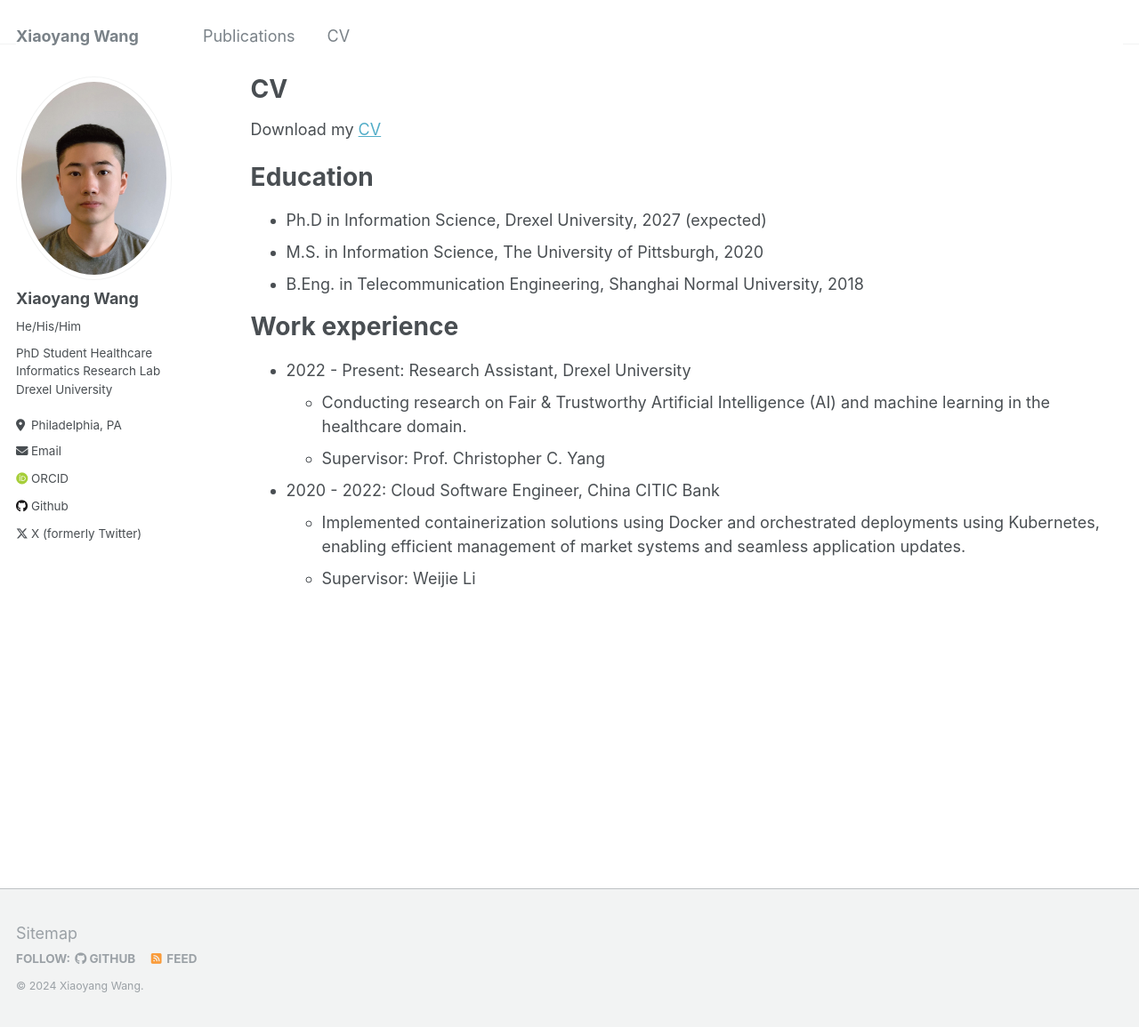
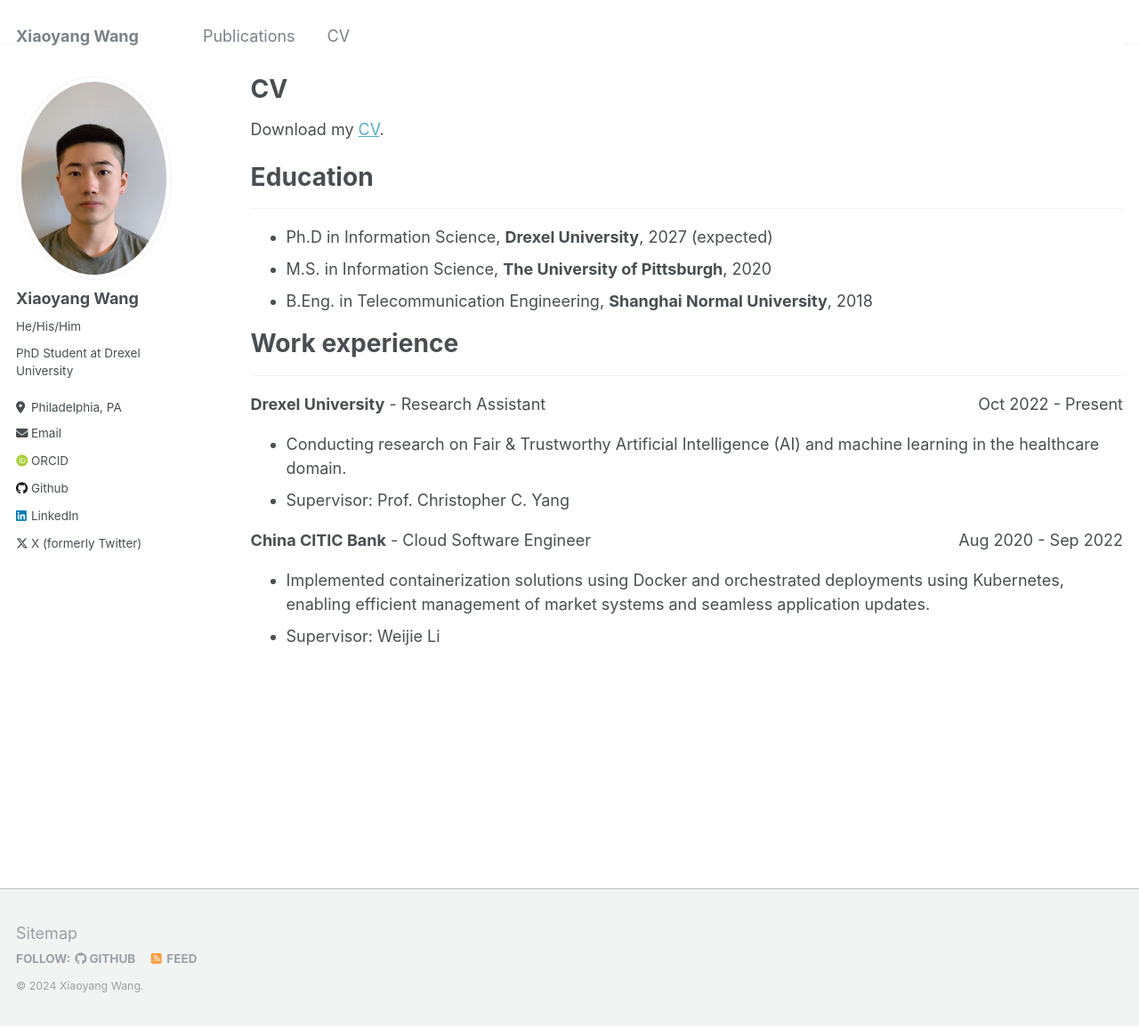
Before and after one commit to wangxiaoyang0412/wangxiaoyang.github.io, a Jekyll site: the page built from _pages/cv.md, in a window 1280 px wide and 1155 px high. Shown: the whole window at 89% size. Built offline with Jekyll 4.4.1, drawn with Linux system fonts in a browser that asks for light colours; some web fonts are replaced.

Commit message:
Add, commit, and push changes to GitHub

```diff
--- a/_config.yml
+++ b/_config.yml
@@ -24,10 +24,7 @@ author:
   avatar           : "bio-photo.jpg"
   name             : "Xiaoyang Wang"
   pronouns         : "He/His/Him"
-  bio              : |
-                    PhD Student
-                    Healthcare Informatics Research Lab
-                    Drexel University
+  bio              : "PhD Student at Drexel University"
   location         : "Philadelphia, PA"
   employer         : # "Red Brick University"
   uri              : # URL
@@ -59,7 +56,7 @@ author:
   keybase          : # Username
   instagram        : # Username
   lastfm           : # Username
-  linkedin         : # Username
+  linkedin         : "xiaoyang-wang-764780173"
   mastodon         : # URL
   medium           : # URL
   pinterest        : # Username
--- a/_pages/cv.md
+++ b/_pages/cv.md
@@ -7,26 +7,36 @@ redirect_from:
   - /resume
 ---
 
-Download my [CV](http://academicpages.github.io/files/Xiaoyang Wang CV.pdf)
+Download my [CV](http://academicpages.github.io/files/XiaoyangWang.pdf).
 {% include base_path %}
 
 Education
 ======
+------
 
-* Ph.D in Information Science, Drexel University, 2027 (expected)
-* M.S. in Information Science, The University of Pittsburgh, 2020
-* B.Eng. in Telecommunication Engineering, Shanghai Normal University, 2018
+* Ph.D in Information Science, **Drexel University**, 2027 (expected)
+* M.S. in Information Science, **The University of Pittsburgh**, 2020
+* B.Eng. in Telecommunication Engineering, **Shanghai Normal University**, 2018
 
 Work experience
 ======
+------
 
-* 2022 - Present: Research Assistant, Drexel University
-  * Conducting research on Fair & Trustworthy Artificial Intelligence (AI) and machine learning in the healthcare domain.
-  * Supervisor: Prof. Christopher C. Yang
+<div style="display: flex; justify-content: space-between; align-items: baseline;">
+  <span><strong>Drexel University</strong> - Research Assistant</span>
+  <span>Oct 2022 - Present</span>
+</div>
 
-* 2020 - 2022: Cloud Software Engineer, China CITIC Bank
-  * Implemented containerization solutions using Docker and orchestrated deployments using Kubernetes, enabling efficient management of market systems and seamless application updates.
-  * Supervisor: Weijie Li
+* Conducting research on Fair & Trustworthy Artificial Intelligence (AI) and machine learning in the healthcare domain.
+* Supervisor: Prof. Christopher C. Yang
+
+<div style="display: flex; justify-content: space-between; align-items: baseline;">
+  <span><strong>China CITIC Bank</strong> - Cloud Software Engineer</span>
+  <span>Aug 2020 - Sep 2022</span>
+</div>
+
+* Implemented containerization solutions using Docker and orchestrated deployments using Kubernetes, enabling efficient management of market systems and seamless application updates.
+* Supervisor: Weijie Li
 
 <!-- * Fall 2015: Research Assistant
   * Github University
```
Also changed, not shown: _pages/about.md (+2 -2 lines), _publications/2009-10-01-paper-title-number-1.md (+2 -2 lines), _publications/2024-03-14-paper-title-number-1.md (deleted, +0 -12 lines), _publications/2024-03-14-paper-title-number-4.md (added, +12 -0 lines), 2 other files.
